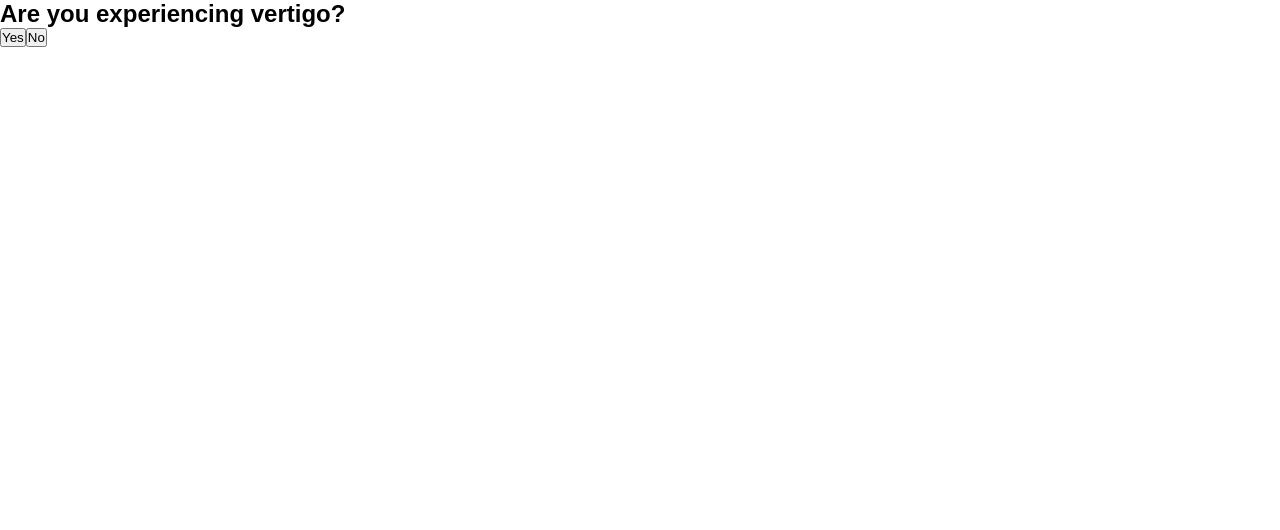
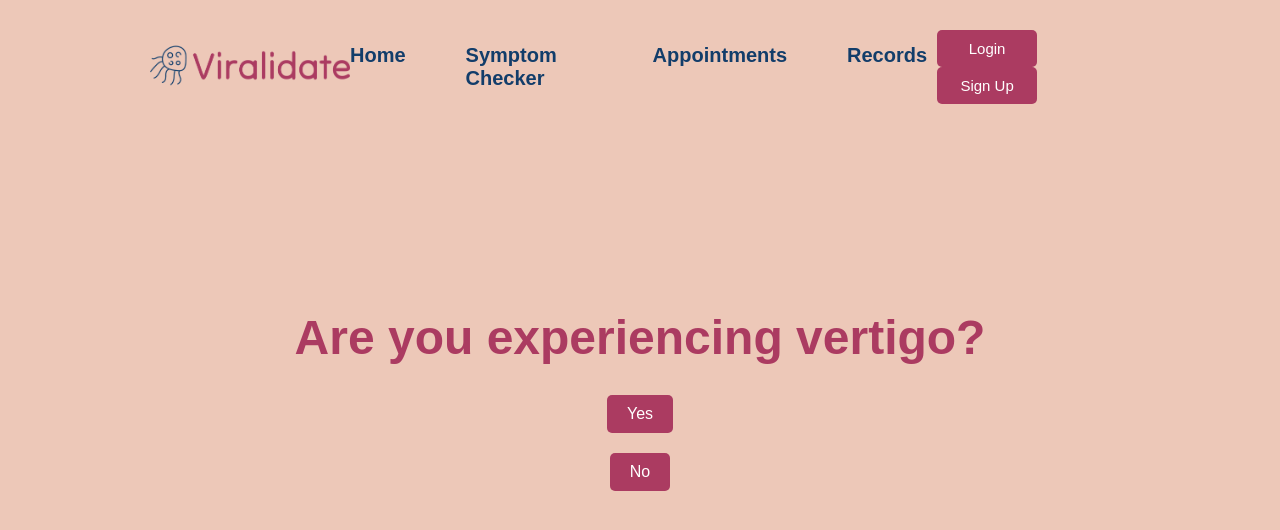
Before and after one commit to marendale/Viralidate, a React (Vite) app: page /questionnaire in a window 1280 px wide. Shown: the top 530 px of the page. Built offline with nearby package versions, Linux system fonts and the light colour scheme; no server answers; a web font is replaced by a local one.

Commit message:
final push

```diff
--- a/src/components/navbar/Navbar.css
+++ b/src/components/navbar/Navbar.css
@@ -7,6 +7,7 @@
   position: absolute;
   width: 100%;
   z-index: 10;
+  padding-bottom: 0px;
 }
 
 .navbar-logo img {
--- a/src/components/navbar/Navbar.jsx
+++ b/src/components/navbar/Navbar.jsx
@@ -13,8 +13,8 @@ const Navbar = () => {
     const [signUpType, setSignUpType] = useState(""); // 'patient' or 'admin'
     const [isLoggedIn, setIsLoggedIn] = useState(false);
     const [userProfileType, setUserProfileType] = useState(""); // New state for user profile type
-    const patientPaths = ['/patientportal', '/patientportal/symptom'];
-    const adminPaths = ['/adminportal', '/adminportal/appointments',];
+    const patientPaths = ['/patientportal', '/patientportal/symptom', '/questionnaire'];
+    const adminPaths = ['/adminportal', '/adminportal/appointments', '/availability-manager'];
     const navigate = useNavigate();
     const location = useLocation();
 
@@ -63,7 +63,7 @@ const Navbar = () => {
                     {patientPaths.includes(location.pathname) ? (
                         <>
                             <li><NavLink to="/">Home</NavLink></li>
-                            <li><NavLink to="/patientportal/symptom">Symptom Checker</NavLink></li>
+                            <li><NavLink to="/questionnaire">Symptom Checker</NavLink></li>
                             <li><NavLink to="/">Appointments</NavLink></li>
                             <li><a href="/">Records</a></li>
                         </>
--- /dev/null
+++ b/src/components/questionnaire/Questionnaire.css
@@ -0,0 +1,46 @@
+.question-container {
+  background-color: #edc8b8;
+  height: 100vh;
+  display: flex;
+  flex-direction: column;
+  align-items: center;
+  justify-content: center;
+}
+
+.diagnosis-container {
+  background-color: #edc8b8;
+  height: 100vh;
+  display: flex;
+  flex-direction: column;
+  align-items: center;
+  justify-content: center;
+}
+
+.question-container h2,
+.diagnosis-container h2 {
+  font-size: 48px;
+  text-align: center;
+  color: #ab3b61;
+}
+
+#sym-button {
+  padding: 10px 20px;
+  background-color: #ab3b61;
+  color: #fff;
+  border: none;
+  border-radius: 5px;
+  font-size: 16px;
+  cursor: pointer;
+  margin-top: 20px;
+}
+
+#sym-button:hover {
+  background-color: #123d6a;
+}
+
+.diagnosis-container p {
+  font-size: 24px;
+  text-align: center;
+  color: #123d6a;
+  margin-bottom: 10px;
+}
--- a/src/components/questionnaire/Questionnaire.jsx
+++ b/src/components/questionnaire/Questionnaire.jsx
@@ -4,6 +4,8 @@ import React, { useState, useEffect } from 'react';
 import decisionTree from './decision_tree_model.json'; // Adjust the path as necessary
 import symptomQuestions from './symptom_questions.json'; // Import the symptom questions
 import diseaseUrgency from './disease_urgency.json';
+import Navbar from '../navbar/Navbar';
+import './Questionnaire.css';
 
 const Questionnaire = () => {
   const [currentNode, setCurrentNode] = useState(decisionTree);
@@ -30,20 +32,26 @@ const Questionnaire = () => {
 
   if (currentNode.hasOwnProperty('disease')) {
     return (
-      <div className="container">
-        <h2>Diagnosis:</h2>
-        <p className="diagnosis">{diagnosis}</p>
-        <h2>Urgency:</h2>
-        <p className="urgency">{urgency}</p>
+      <div>
+        <Navbar />
+        <div className="diagnosis-container">
+          <h2>Diagnosis:</h2>
+          <p className="diagnosis">{diagnosis}</p>
+          <h2>Urgency:</h2>
+          <p className="urgency">{urgency}</p>
+        </div>
       </div>
     );
   }
 
   return (
-    <div className="container">
-      <h2>{getQuestionForSymptom(currentNode.symptom)}</h2>
-      <button onClick={() => handleAnswer(true)}>Yes</button>
-      <button onClick={() => handleAnswer(false)}>No</button>
+    <div className="question">
+      <Navbar />
+      <div className="question-container">
+        <h2>{getQuestionForSymptom(currentNode.symptom)}</h2>
+        <button id="sym-button" onClick={() => handleAnswer(true)}>Yes</button>
+        <button id="sym-button" onClick={() => handleAnswer(false)}>No</button>
+      </div>
     </div>
   );
 };
--- a/src/pages/availabilityManager/AvailabilityManager.css
+++ b/src/pages/availabilityManager/AvailabilityManager.css
@@ -1,23 +1,53 @@
+.container {
+  height: 100vh;
+  display: flex;
+  align-items: center;
+  justify-content: center;
+  background-color: #edc8b8;
+}
+
 .availability-container {
-    max-width: 600px;
-    margin: auto;
+  margin-top: 100px;
+  width: 580px;
   padding: 20px;
   font-family: Arial, sans-serif;
+  background-color: #ede2dc;
+  border-radius: 8px;
+  box-shadow: 0 5px 15px rgba(0, 0, 0, 0.5);
+  text-align: center;
 }
 
-  .availability-form {
+.admin-profile-info {
+  margin-bottom: 20px;
+}
+
+#onlyAvailable {
+  margin-left: 3px;
+}
+
+.filters-ui {
+  margin-bottom: 20px;
   display: flex;
   flex-direction: column;
+  justify-content: center;
+  align-items: center;
+  gap: 6px;
 }
 
-  .form-input, .form-select {
+.filters-ui select {
+  width: 300px;
+}
+
+.form-input,
+.form-select {
   margin-bottom: 15px;
   padding: 10px;
   border: 1px solid #ccc;
   border-radius: 4px;
 }
 
-  .submit-btn, .delete-btn {
+.submit-btn,
+.delete-btn {
   cursor: pointer;
   padding: 10px 15px;
   border: none;
@@ -26,7 +56,7 @@
 }
 
 .submit-btn {
-    background-color: #4CAF50;
+  background-color: #4caf50;
   color: white;
 }
 
@@ -83,3 +113,49 @@
 .custom-event {
   cursor: pointer;
 }
+
+.filters-ui select,
+.view-selector select {
+  width: auto;
+  padding: 8px 10px;
+  border: 1px solid #ccc;
+  border-radius: 4px;
+  font-family: inherit;
+  background-color: white;
+}
+
+.reset-filters {
+  background-color: #123d6a;
+  color: #fff;
+  padding: 8px 12px;
+  border: 2px solid #123d6a;
+  border-radius: 4px;
+  font-size: 16px;
+  font-weight: bold;
+  transition: all 0.3s ease;
+  outline: none;
+  text-transform: uppercase;
+}
+
+.reset-filters:hover,
+.reset-filters:focus {
+  background-color: #fff;
+  color: #123d6a;
+  border-color: #ab3b61;
+  box-shadow: 0 2px 4px rgba(0, 0, 0, 0.1);
+}
+
+.reset-filters:focus {
+  box-shadow: 0 0 0 3px rgba(171, 59, 97, 0.5);
+}
+
+.admin-profile-info p {
+  color: #333;
+  margin: 5px 0;
+}
+
+h2 {
+  font-size: 25px;
+  margin-bottom: 10px;
+  color: #333;
+}
--- a/src/pages/availabilityManager/AvailabilityManager.jsx
+++ b/src/pages/availabilityManager/AvailabilityManager.jsx
@@ -9,6 +9,7 @@ import SlotForm from '../../components/calendarPopUp/SlotForm';
 import interactionPlugin from '@fullcalendar/interaction';
 import listPlugin from '@fullcalendar/list';
 import timeGridPlugin from '@fullcalendar/timegrid';
+import Navbar from '../../components/navbar/Navbar';
 
 
 const AvailabilityManager = () => {
@@ -16,8 +17,6 @@ const AvailabilityManager = () => {
     severityLevel: '',
     onlyAvailable: true,
   };
-
-
 
   // Get the current date and time in ISO format, and then convert it to the local datetime format required for the input field.
   const now = new Date().toISOString().slice(0, 16);
@@ -63,8 +62,6 @@ const AvailabilityManager = () => {
     }));
   }, [getSeverityColor]);
 
-
-
   useEffect(() => {
     const fetchAndSetAdminProfile = async () => {
       const profile = await getCurrentUserAdminProfile();
@@ -94,8 +91,6 @@ const AvailabilityManager = () => {
       loadSlots();
     }
   }, [filters, adminProfile?.clinicCode, getSeverityColor]);
-
-
 
   const onEventClick = useCallback(({ event }) => {
     const { extendedProps } = event;
@@ -218,7 +213,6 @@ const AvailabilityManager = () => {
     setShowFormModal(true); // Set showFormModal to true to display the SlotForm modal only for future dates
   }, [adminProfile.healthcareFacilityID, adminProfile.healthcareProfessionalID]);
 
-
   const handleDeleteClick = (slotId) => {
     setModalMessage('Are you sure you want to delete this slot?');
     setCurrentAction(() => async () => {
@@ -229,16 +223,11 @@ const AvailabilityManager = () => {
     setShowConfirmModal(true);
   };
 
-
-
   const handleDelete = async (slotId) => {
     await deleteSlot(slotId);
     setSlots(await fetchAvailabilitySlots(filters)); // Refresh the slots list
     displaySuccessMessage('Slot deleted successfully.'); // Show success message
   };
-
-
-
 
   const resetFilters = () => {
     setFilters(initialFilters);
@@ -270,10 +259,10 @@ const AvailabilityManager = () => {
     }
   };
 
-
-
-
   return (
+    <div>
+      <Navbar />
+      <div className="container">
         <div className="availability-container">
           {/* Displaying IDs as text at the top */}
           <div className="admin-profile-info">
@@ -302,6 +291,7 @@ const AvailabilityManager = () => {
             <label>
               Only show available slots
               <input
+                id='onlyAvailable'
                 type="checkbox"
                 checked={filters.onlyAvailable}
                 onChange={(e) => setFilters({ ...filters, onlyAvailable: e.target.checked })}
@@ -334,8 +324,6 @@ const AvailabilityManager = () => {
             />
           )}
 
-
-
           <FullCalendar
             key={currentView}
             plugins={[dayGridPlugin, interactionPlugin, timeGridPlugin, listPlugin]}
@@ -354,7 +342,6 @@ const AvailabilityManager = () => {
             }}
           />
 
-
           {/* Confirmation modal */}
           <ConfirmationModal
             isOpen={showConfirmModal}
@@ -365,8 +352,9 @@ const AvailabilityManager = () => {
             message={modalMessage}
           />
         </div>
+      </div>
+    </div>
   );
-
 };
 
 export default AvailabilityManager;
```
Lines whose indentation alone changed are shown as unchanged.
